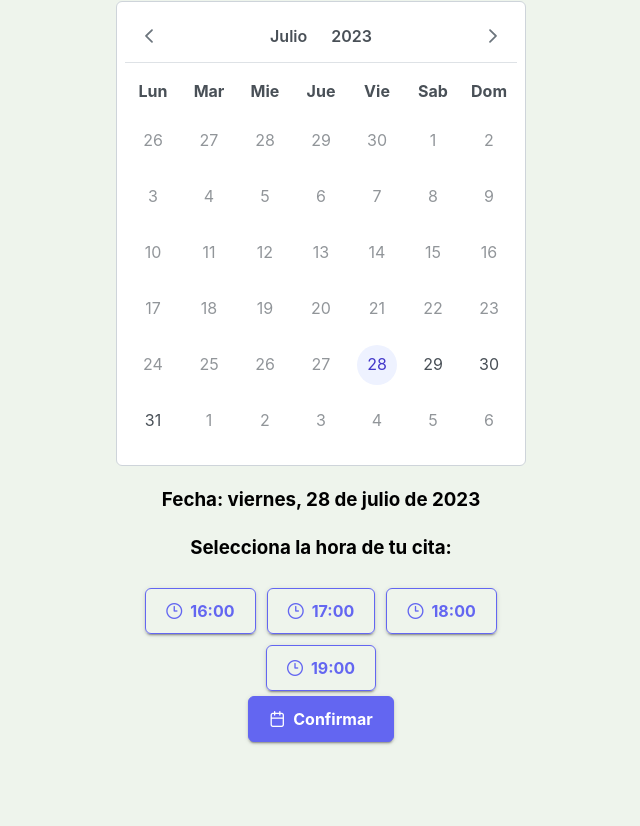
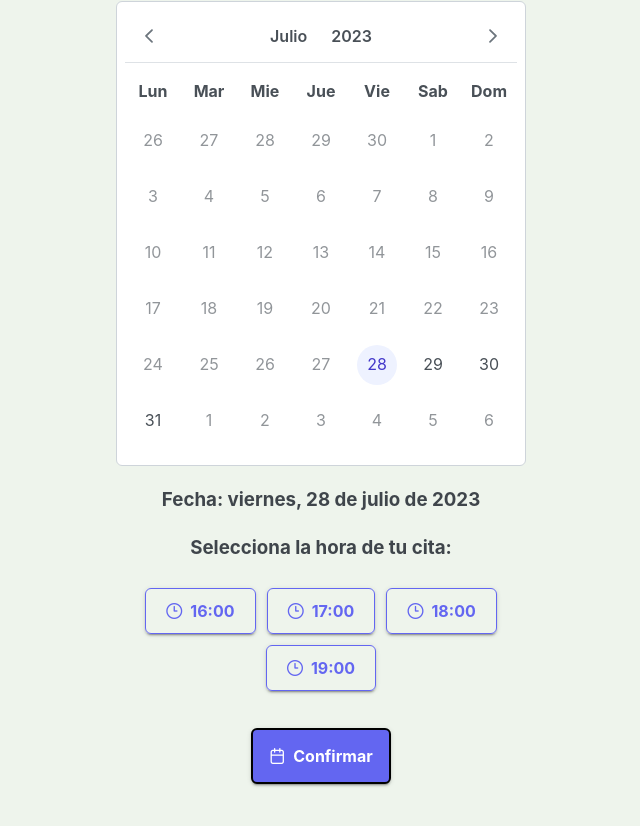
Before and after one commit to davidhelo/bookAppointmentApp, a Next.js app: page /book-appointment in a window 1280 px wide. Shown: the part 436-1262 px from the top of the page, without its empty margins (319-959 px from the left). Before the commit the page ends 1210 px from the top, so only its background shows below. Built offline with nearby package versions, Linux system fonts and the light colour scheme.

Commit message:
feat: add date and time validation and banner toast for error and success confirmation

```diff
--- a/src/app/book-appointment/AvailableDatesAndTimes.js
+++ b/src/app/book-appointment/AvailableDatesAndTimes.js
@@ -6,9 +6,10 @@ import "primereact/resources/themes/lara-light-indigo/theme.css";
 //core
 import "primereact/resources/primereact.min.css";
 
-import React, { useState } from "react";
+import React, { useState, useRef } from "react";
 import { Calendar } from 'primereact/calendar';
 import { Button } from 'primereact/button';
+import { Toast } from 'primereact/toast';
 import { addLocale } from 'primereact/api';
 
 import 'primeicons/primeicons.css';
@@ -33,7 +34,7 @@ function getAvailableTimes(dateSelected, updateDateTimeState) {
             className={dateSelected.getTime() === time.getTime() ? styles.selectedTimeButton : styles.availableTimeButton}
             id={"button" + String(time.getHours()) + ":" + time.getMinutes().toLocaleString('en-US', {minimumIntegerDigits: 2})}
             onClick={() => updateDateTimeState(time)}
-            raised small
+            raised
         />
     );
 
@@ -42,8 +43,24 @@ function getAvailableTimes(dateSelected, updateDateTimeState) {
     </div>);
 }
 
+
+
+function validateConfirmationTime(currentDateTimeState, showError, showSuccess) {
+
+    if (currentDateTimeState.getHours() === 0 && currentDateTimeState.getMinutes() === 0) {
+        console.log("Seleccione un horario: ", currentDateTimeState);
+        showError();
+    } else {
+        console.log("cita confirmada: ", currentDateTimeState);
+        showSuccess();
+    }
+
+    return
+}
+
 export default function AvailableDatesAndTimes() {
     let today = new Date();
+    today.setHours(0, 0);
     let month = today.getMonth();
     let year = today.getFullYear();
     let nextMonth = month === 11 ? 0 : month + 1;
@@ -74,11 +91,20 @@ export default function AvailableDatesAndTimes() {
         weekday: "long",
         year: "numeric",
         month: "long",
-        day: "numeric",
+        day: "numeric"
         };
+
+    const toast = useRef(null);
+    const showError = () => {
+        toast.current.show({severity:'error', summary: 'Horario invalido', detail:'Por favor seleccione un horario', life: 3000});
+    }
+    const showSuccess = () => {
+        toast.current.show({severity:'success', summary: 'Cita confirmada', detail:'Su cita ha sido confirmada para el dia: ' + dateTime.toLocaleDateString("es-MX", {dateStyle: "full"}), life: 3000});
+    }
 
  return (
     <div className="card flex justify-content-center">
+        <Toast ref={toast} />
         <Calendar
             value={dateTime}
             onChange={(e) => setDateTime(e.value)}
@@ -94,8 +120,10 @@ export default function AvailableDatesAndTimes() {
             label={"Confirmar"}
             icon="pi pi-calendar"
             id="buttonConfirm"
-            onClick={() => console.log("cita confirmada:", dateTime)}
+            onClick={() => validateConfirmationTime(dateTime, showError, showSuccess)}
+            className={styles.confirmButton}
             raised
+            large
         />
     </div>
  );
--- a/src/app/styles/global.css
+++ b/src/app/styles/global.css
@@ -7,6 +7,7 @@ body {
   line-height: 1.6;
   font-size: 16px;
   background:  #eef4ec; /* #eadfec; */
+  color: #3f454b;
 }
 
 * {
--- a/src/app/styles/styles.module.css
+++ b/src/app/styles/styles.module.css
@@ -14,3 +14,9 @@
     max-width: 450px;
     margin: auto;
 }
+
+.confirmButton {
+    margin: 2rem;
+    padding: 1rem;
+    border: 2px solid black;
+}
```
